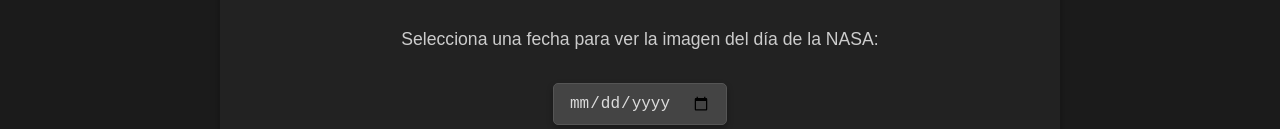
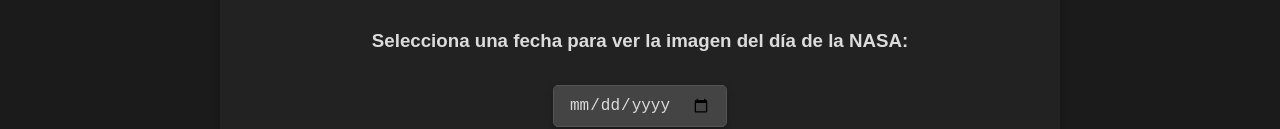
Before and after one commit to ShurtadoT/Parcial-pw, a plain HTML site: page index.html in a window 1280 px wide. Shown: the part 300-429 px from the top of the page. Drawn offline with Linux system fonts and the light colour scheme; no server answers.

Commit message:
Cambio de titulo

```diff
--- a/index.html
+++ b/index.html
@@ -14,7 +14,7 @@
     <main>
         <section id="nasaData" class="api-item">
             <h2>Imagen del Día</h2>
-            <p>Selecciona una fecha para ver la imagen del día de la NASA:</p>
+            <h3>Selecciona una fecha para ver la imagen del día de la NASA:</h3>
             <input type="date" id="datePicker" />
             <button id="loadImageButton">Cargar Imagen</button>
             <div id="imageContainer">
```
